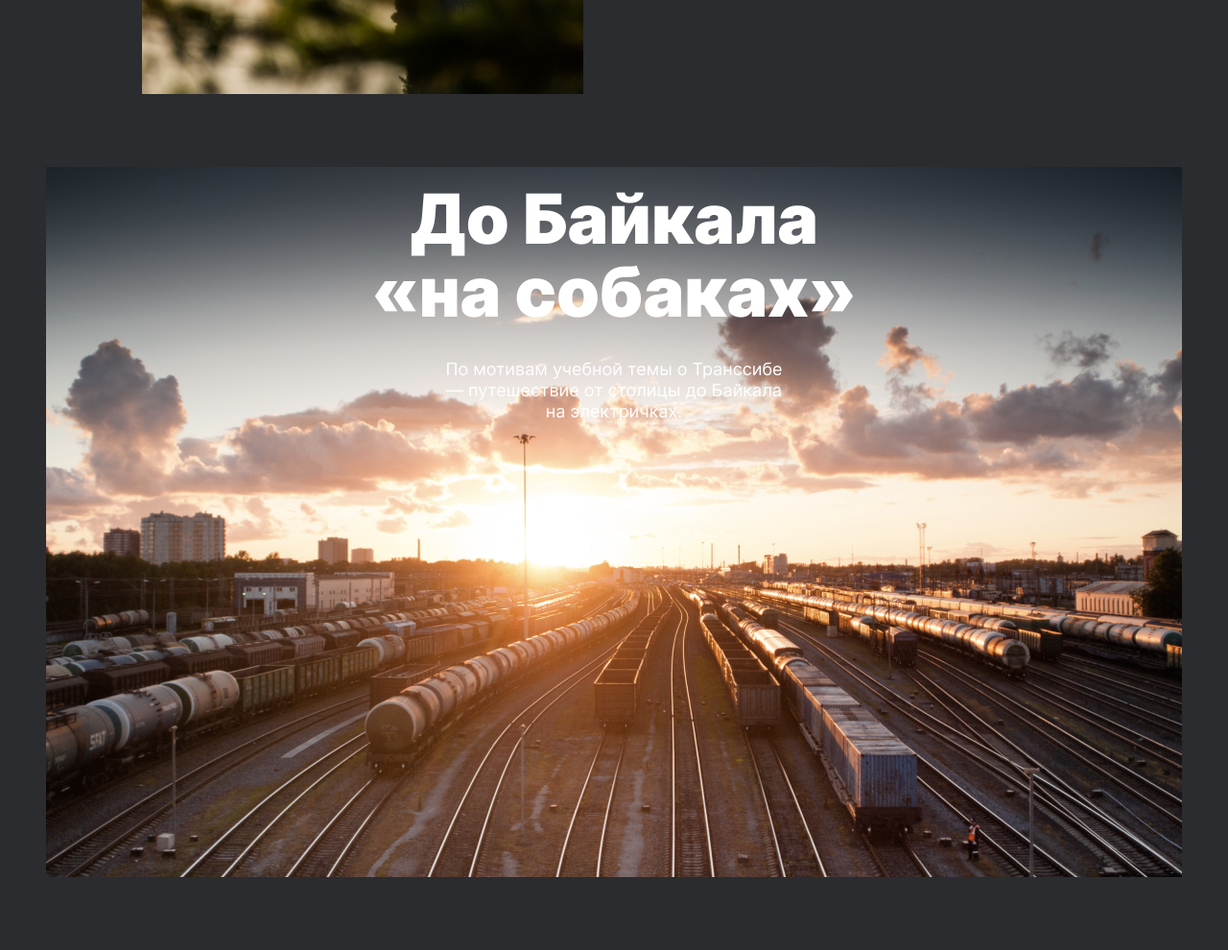
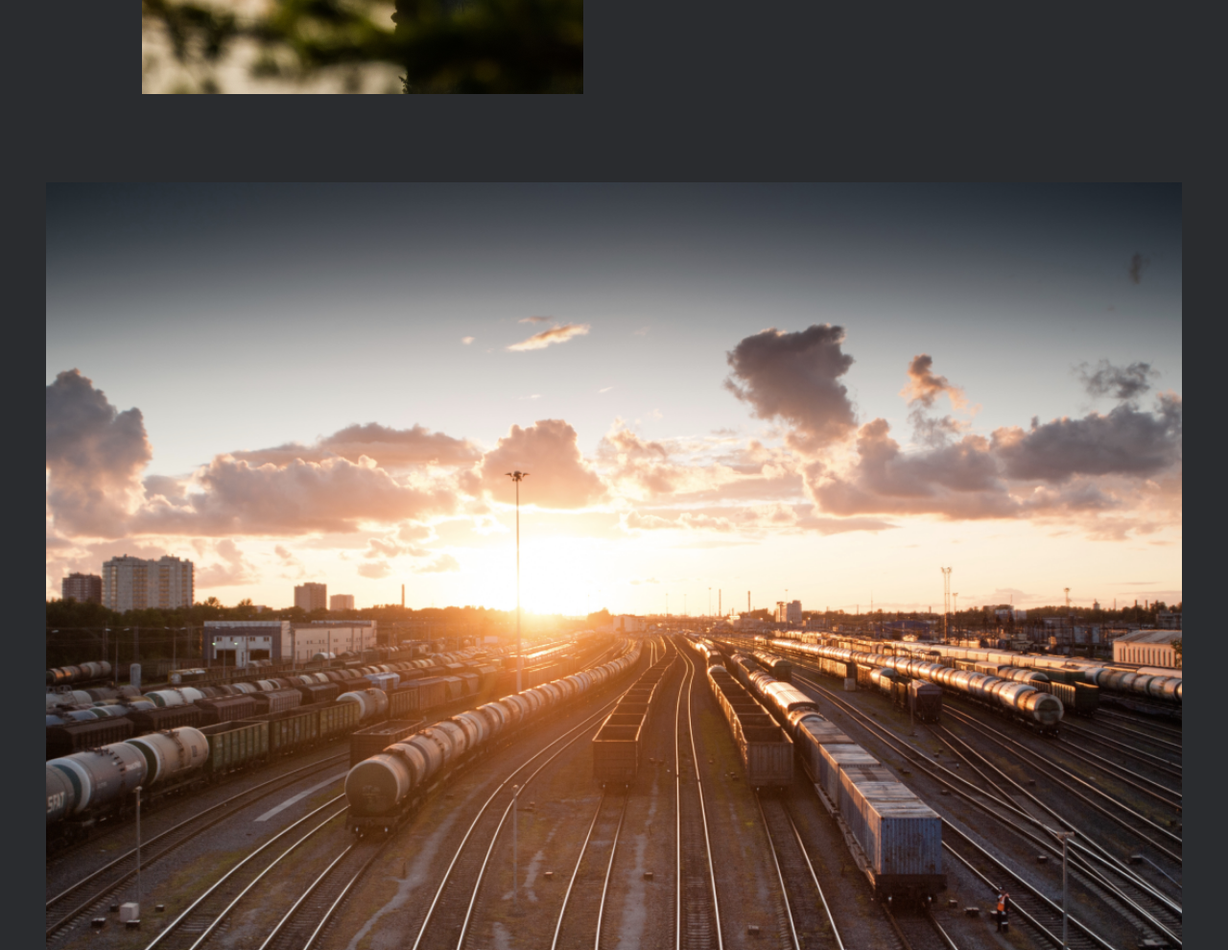
Before and after one commit to evamoer/russian-travel, a plain HTML site: page index.html in a window 1280 px wide. Shown: the part 5817-6807 px from the top of the page at 96% size. Drawn offline with Linux system fonts and the light colour scheme; files whose address does not match are found by name.

Commit message:
files updated

```diff
--- a/index.html
+++ b/index.html
@@ -132,8 +132,10 @@
       </section><!--/places-->
 
       <section class="cover container container_size_large">
-          <h2 class="cover__title">До Байкала «на собаках»</h2>
-          <p class="cover__subtitle">По мотивам учебной темы о Транссибе — путешествие от столицы до Байкала на электричках.</p>
+        <div class="cover__background">
+          <!--<h2 class="cover__title">До Байкала «на собаках»</h2>
+          <p class="cover__subtitle">По мотивам учебной темы о Транссибе — путешествие от столицы до Байкала на электричках.</p>-->
+        </div>
       </section>
 
     </main>
--- a/style.css
+++ b/style.css
@@ -308,15 +308,23 @@
 /* ---------- Cover ---------- */
 
 .cover {
-  background-image: url(./images/cover__background.png);
-  background-repeat: no-repeat;
-  background-position: center;
+  box-sizing: border-box;
+
   padding-top: 92px;
-  width: 100vw;
-  height: 62.5vw;
+
   display: flex;
   flex-direction: column;
   align-items: center;
+}
+
+.cover__background {
+  background-image: url(./images/cover__background.png);
+  background-repeat: no-repeat;
+  background-size: cover;
+  background-position: center;
+  width: 100vw;
+  max-width: 1184px;
+  height: calc(100vw*0.625);
 }
 
 .cover__title {
```
